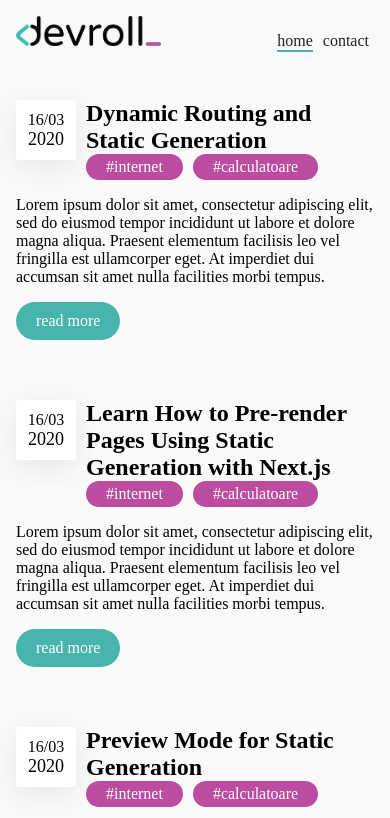
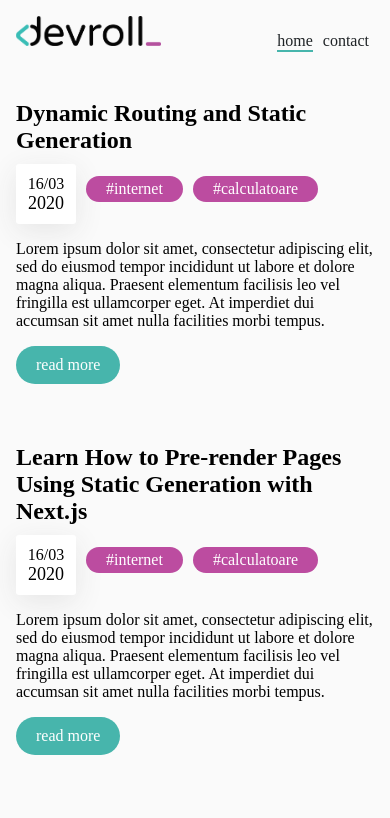
Before and after one commit to raulGX/blog, a Next.js app: page / in a window 390 px wide. Shown: the top 818 px of the page. Built offline with nearby package versions, Linux system fonts and the light colour scheme.

Commit message:
some more css

```diff
--- a/components/post/postSummary.module.css
+++ b/components/post/postSummary.module.css
@@ -1,8 +1,14 @@
 .titleBox {
   display: inline-grid;
-  grid-template-columns: auto auto;
-  grid-template-rows: auto auto;
+  grid-template-columns: auto 1fr;
+  grid-template-rows: auto 1fr;
   column-gap: 10px;
+  row-gap: 10px;
+}
+
+.date {
+  display: flex;
+  grid-row-start: span 2;
 }
 
 .title {
@@ -18,13 +24,6 @@
   gap: 10px;
 }
 
-.date {
-  display: flex;
-  /* align-items: center;
-  justify-content: center; */
-  grid-row-start: span 2;
-}
-
 .wrapper {
   margin-bottom: 60px;
 }
@@ -35,7 +34,18 @@
   padding: 10px 20px;
   background-color: var(--highlight);
 }
+
 .postCTA a {
   color: var(--highlight-text);
   text-decoration: none;
 }
+
+@media screen and (max-width: 480px) {
+  .title {
+    grid-column: span 2;
+  }
+
+  .tags {
+    align-items: center;
+  }
+}
--- a/components/post/postSummary.tsx
+++ b/components/post/postSummary.tsx
@@ -16,16 +16,21 @@ export const PostSummary = (props: { post: IPost }) => {
         <div className={styles.date}>
           <DateDisplay dateString={date} />
         </div>
+
         <h1 className={styles.title}>{post.title}</h1>
+
         <div className={styles.tags}>
           {tags.map((t) => (
             <Tag key={t} tag={t} />
           ))}
         </div>
       </div>
+
       <section className={styles.postMeta}></section>
+
       <section className={styles.postMeta}>
         <p>{post.excerpt}</p>
+
         <div className={styles.postCTA}>
           <Link href={`/posts/${slug}`}>read more</Link>
         </div>
```
